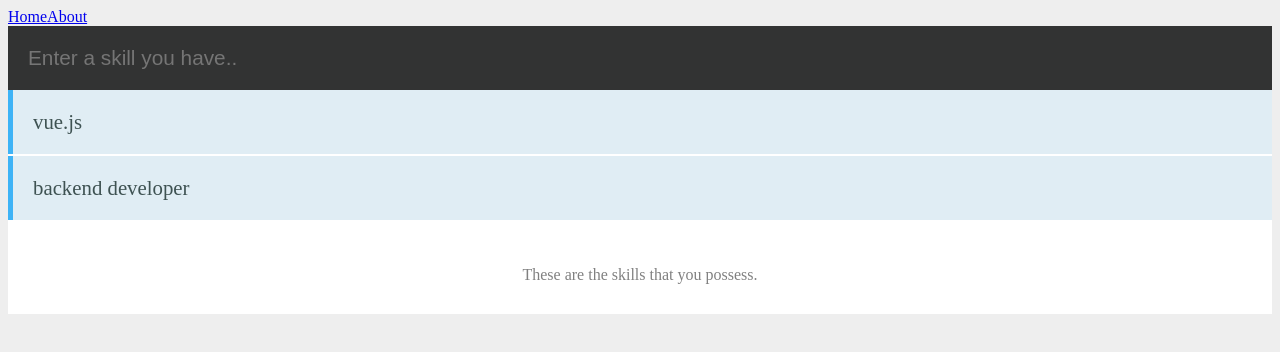
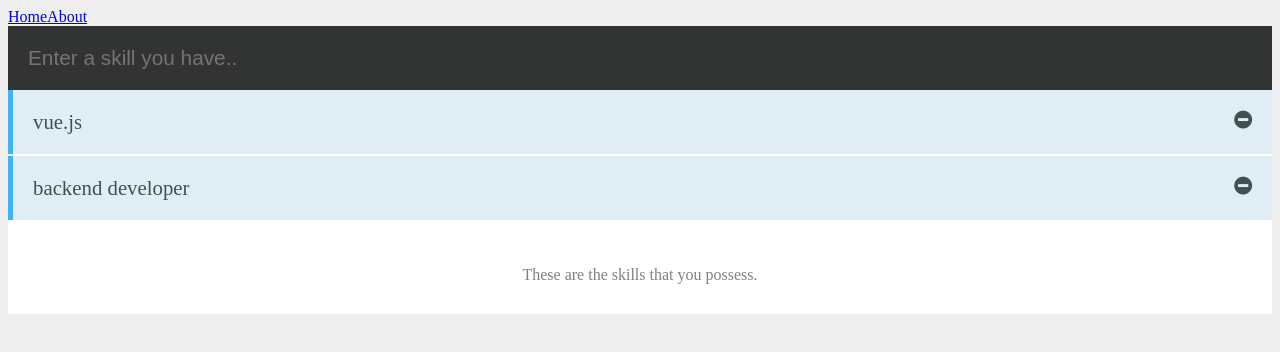
Before and after one commit to dmeskis/vue_exploration, a Vue app: page / in a window 1280 px wide. Shown: the top 352 px of the page. Built offline with nearby package versions, Linux system fonts and the light colour scheme; a small style sheet from the web is missing.

Commit message:
Add remove skill functionality

```diff
--- a/src/components/About.vue
+++ b/src/components/About.vue
@@ -6,9 +6,9 @@
 </template>
 
 <script>
-  export default {
+export default {
   name: 'Skills',
-  data() {
+  data () {
     return {
       their_name: this.$route.params.name
     }
--- a/src/components/Skills.vue
+++ b/src/components/Skills.vue
@@ -12,7 +12,9 @@
 
       <ul>
         <transition-group name='list' enter-active-class='animated bounceInUp' leave-active-class="animated bounceOutDown">
-          <li v-for="(data, index) in skills" :key='index'>{{ data.skill }}</li>
+          <li v-for="(data, index) in skills" :key='index'>{{ data.skill }}
+          <i class='fa fa-minus-circle' v-on:click="remove(index)"></i>
+          </li>
         </transition-group>
       </ul>
       <p>These are the skills that you possess.</p>
@@ -42,6 +44,9 @@
           console.log('Not valid')
         }
       })
+    },
+    remove (id) {
+      this.skills.splice(id, 1)
     }
   }
 }
```
